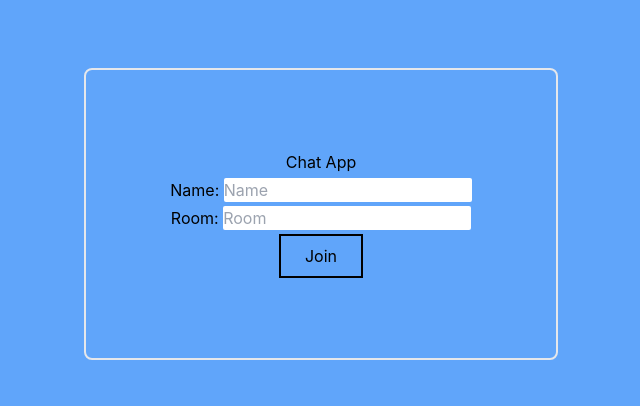
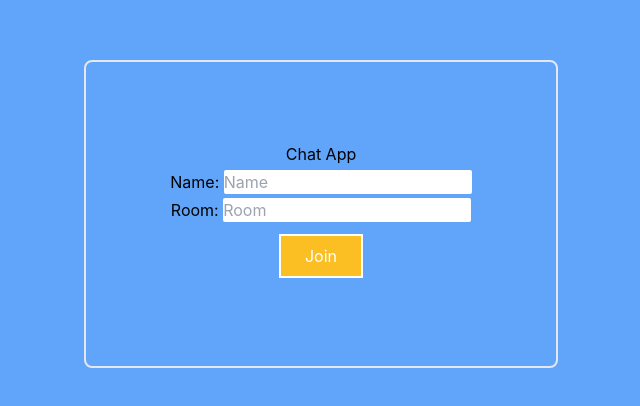
Before and after one commit to Kyokatarz/react-socket-chat-app, a React (Create React App) app in the folder client/: page / in a window 1280 px wide. Shown: the part 186-592 px from the top of the page, without its empty margins (319-959 px from the left). Built offline with nearby package versions, Linux system fonts and the light colour scheme.

Commit message:
implement new button

```diff
--- a/client/src/components/ChatInputBox/index.tsx
+++ b/client/src/components/ChatInputBox/index.tsx
@@ -17,12 +17,20 @@ const ChatInput = ({ send }: Props) => {
   return (
     <div>
       <input
+        className='m-1'
         value={text}
         onChange={(event) => setText(event.target.value)}
         placeholder='Enter your message...'
         onKeyPress={(event) => (event.key === 'Enter' ? sendText() : null)}
       />
-      <Button onClick={sendText} label='send' />
+      <Button
+        onClick={sendText}
+        label='Send'
+        size='sm'
+        backgroundColor='green-400'
+        textColor='white'
+        color='white'
+      />
     </div>
   )
 }
--- a/client/src/pages/ChatRoom/index.tsx
+++ b/client/src/pages/ChatRoom/index.tsx
@@ -8,6 +8,7 @@ import { ENDPOINT } from '../../App'
 import Message from '../../components/Message'
 import ChatInputBox from '../../components/ChatInputBox'
 import { MessageType } from '../../types'
+import styles from './ChatRoom.module.css'
 
 let socket: any
 
@@ -41,16 +42,16 @@ const ChatRoom = () => {
   /**Listen to message event from backend */
   useEffect(() => {
     socket.on('message', (message: MessageType) => {
+      console.log('Message event was called!')
       setAllMessages((prev) => [...prev, message])
     })
   }, [])
 
   /**Function for sending message */
   const sendMessage = (text: string) => {
+    console.log('Send message method was called!')
     if (text) {
-      socket.emit('sendMessage', text, () => {
-        setAllMessages([...allMessages, { text, name: username }])
-      })
+      socket.emit('sendMessage', text)
     }
   }
 
@@ -59,13 +60,15 @@ const ChatRoom = () => {
   })
 
   return (
-    <div>
-      <div className='MessageContainer'>
-        {allMessages.map((message) => (
-          <Message text={message.text} name={message.name} />
-        ))}
+    <div className='h-screen flex justify-center'>
+      <div className='h-screen w-6/12 border-2 border-white rounded-lg'>
+        <div className='MessageContainer h-5/6'>
+          {allMessages.map((message) => (
+            <Message text={message.text} name={message.name} />
+          ))}
+        </div>
+        <ChatInputBox send={sendMessage} />
       </div>
-      <ChatInputBox send={sendMessage} />
     </div>
   )
 }
--- a/client/src/pages/LandingPage/LandingPage.tsx
+++ b/client/src/pages/LandingPage/LandingPage.tsx
@@ -2,17 +2,18 @@ import React, { useState } from 'react'
 import { Link } from 'react-router-dom'
 import clsx from 'clsx'
 
-import styles from './LandingPage.module.css'
 import InputGroup from '../../components/InputGroup'
 import Button from '../../components/Button'
+import styles from './LandingPage.module.css'
 
 const Join = () => {
   const [name, setName] = useState('')
   const [room, setRoom] = useState('')
   return (
     <div className={clsx(styles.Join, 'grid place-items-center')}>
-      <form className='border-2 p-20 rounded-lg'>
+      <div className='border-2 p-20 rounded-lg'>
         <h1>Chat App</h1>
+        <form className=''>
           <InputGroup
             label='Name'
             value={name}
@@ -29,11 +30,20 @@ const Join = () => {
           />
           <Link
             to={`/chat?name=${name}&room=${room}`}
-          onClick={(event) => (!name || !room ? event.preventDefault() : null)}
+            onClick={(event) =>
+              !name || !room ? event.preventDefault() : null
+            }
           >
-          <Button label='Join' />
+            <Button
+              label='Join'
+              backgroundColor='yellow-400'
+              color='white'
+              textColor='white'
+              customProps='m-2'
+            />
           </Link>
         </form>
+      </div>
     </div>
   )
 }
```
Lines whose indentation alone changed are shown as unchanged.
